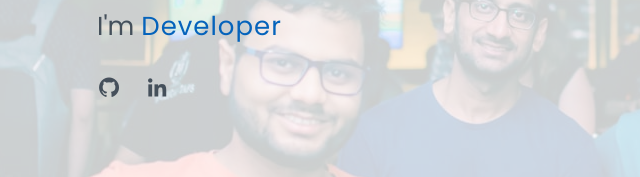
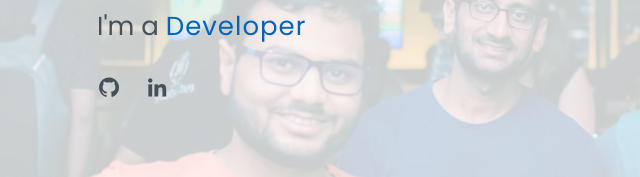
Before and after one commit to apurvsibal/personal-website, a plain HTML site: page index.html in a window 1280 px wide. Shown: the part 380-557 px from the top of the page, 75-715 px from the left. Drawn offline with nearby package versions, Linux system fonts and the light colour scheme.

Commit message:
added 'a'

```diff
--- a/index.html
+++ b/index.html
@@ -57,7 +57,7 @@
   <section id="hero" class="d-flex flex-column justify-content-center">
     <div class="container" data-aos="zoom-in" data-aos-delay="100">
       <h1>Apurv Sibal</h1>
-      <p>I'm <span class="typed" data-typed-items="Data Scientist, Developer, Entrepreneur, Quantitative Researcher"></span></p>
+      <p>I'm a <span class="typed" data-typed-items="Data Scientist, Developer, Entrepreneur, Quantitative Researcher"></span></p>
       <div class="social-links">
         <a href="https://github.com/apurvsibal" class="github"><i class="bx bxl-github"></i></a>
         <a href="https://www.linkedin.com/in/apurv-sibal/" class="linkedin"><i class="bx bxl-linkedin"></i></a>
```
